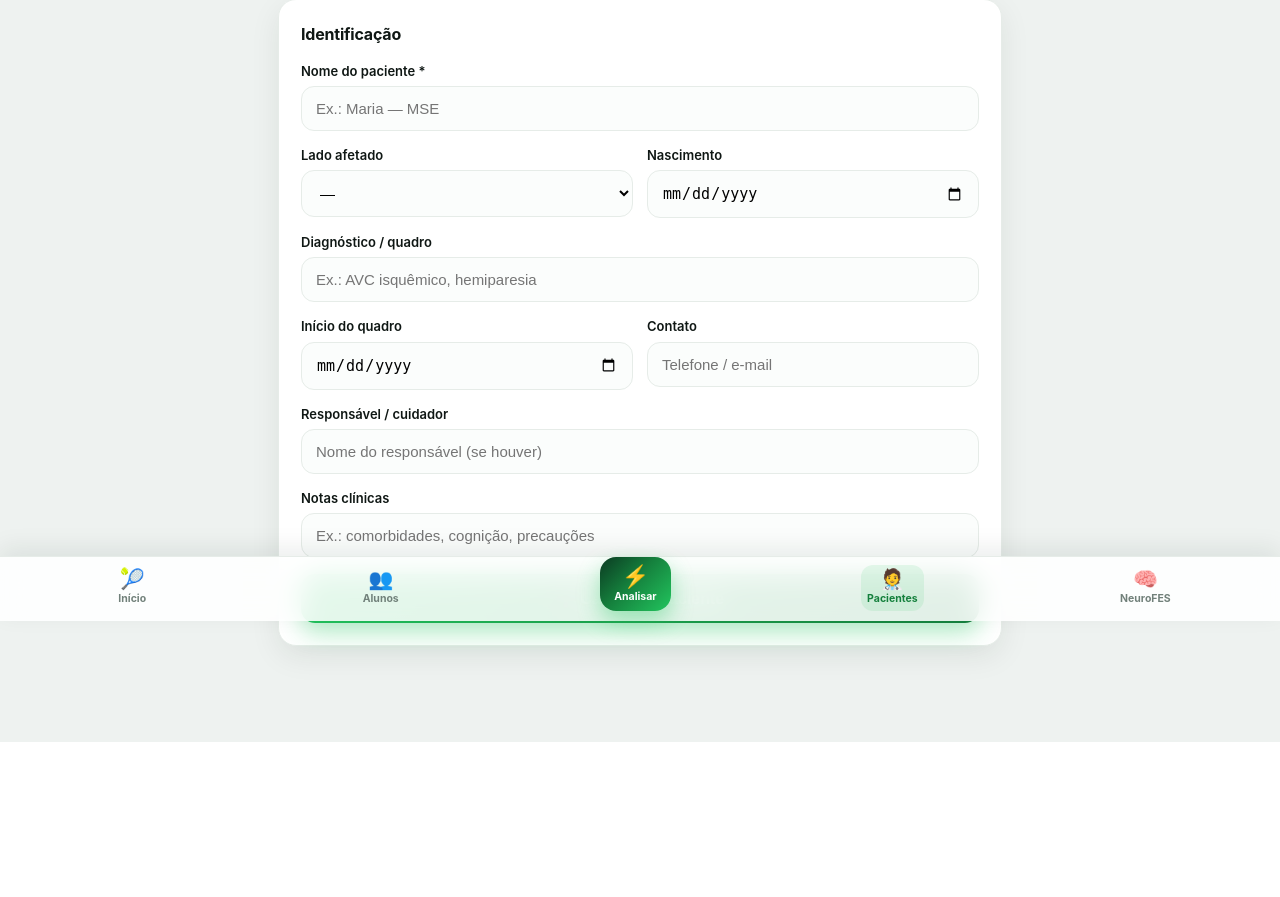
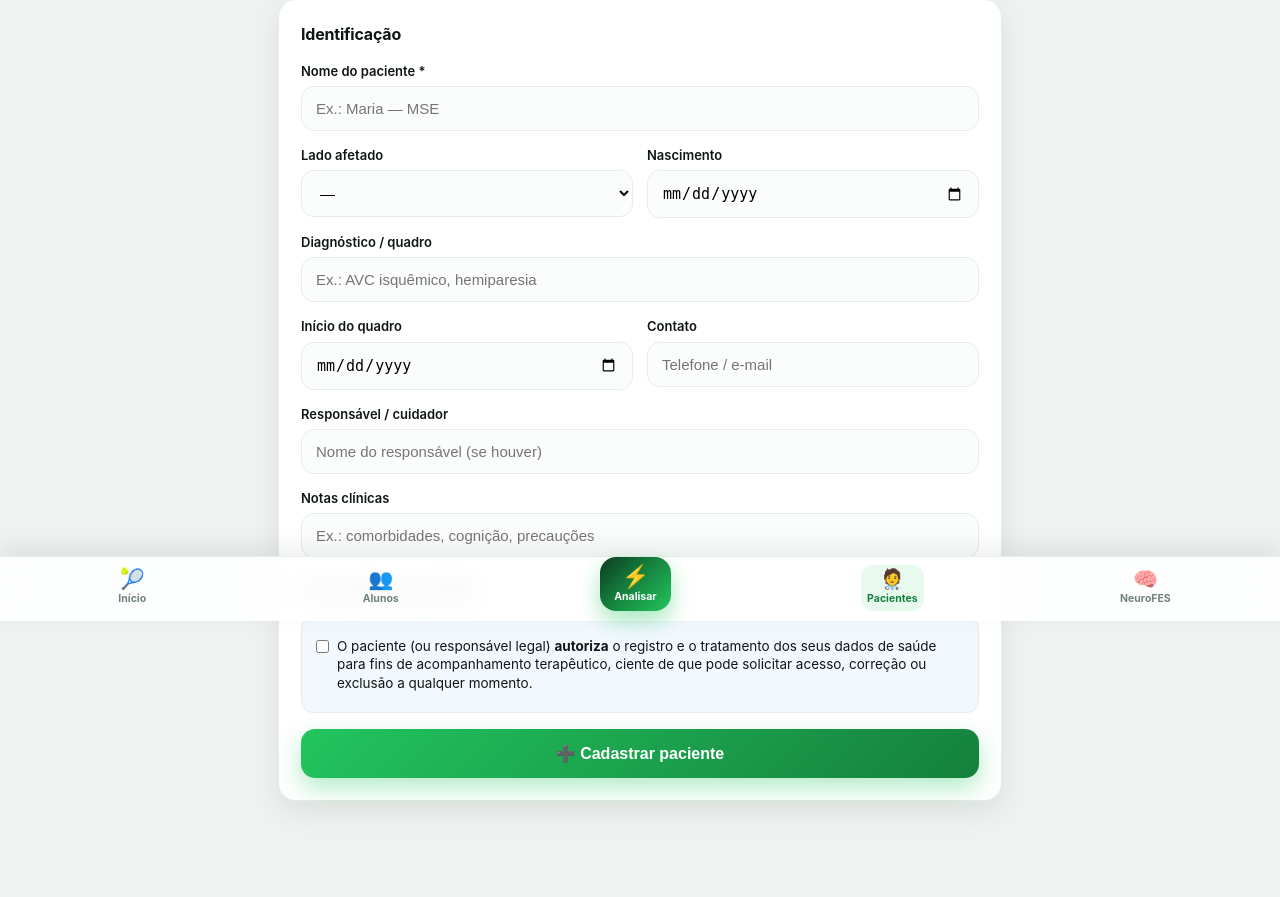
Before and after one commit to viniciusdesimmcees-droid/vc-fisiocoach-gifs, a Flask app: page /pacientes/novo in a window 1280 px wide. Shown: the part 179-1076 px from the top of the page. Before the commit the page ends 921 px from the top, so only its background shows below. Run offline with Flask 3, Linux system fonts and the light colour scheme.

Commit message:
NeuroFES: consentimento LGPD, laudo com dados da ficha e autocompletar paciente
Três melhorias sobre o cadastro de Paciente:

1) Consentimento informado (LGPD): neuro_profiles ganha as colunas
   consentimento + consentimento_data (migração automática). A ficha tem o
   aceite; a data é carimbada na 1ª concessão, mantida em re-saves e limpa se
   revogado. Status exibido na página do paciente.

2) Laudo PDF puxa a ficha: write_neuro_pdf recebe a ficha e imprime no
   cabeçalho diagnóstico · lado afetado · início do quadro, e o status do
   consentimento no rodapé.

3) Autocompletar o nome do paciente: datalist com os pacientes já cadastrados
   no wizard do NeuroFES e na página do treinador EMG — evita duplicar por
   diferença de digitação.

Verificado com o app.py real (cv2 stubado): ciclo de consentimento
(conceder/estável/revogar/reconceder), PDF com cabeçalho da ficha renderizado,
e datalists presentes nas duas telas.

Co-Authored-By: Claude Fable 5 <noreply@anthropic.com>
Claude-Session: https://claude.ai/code/session_011rwwpaYUYQmBVqqrEei58T

```diff
--- a/tennis-serve-analyzer/webapp/app.py
+++ b/tennis-serve-analyzer/webapp/app.py
@@ -1121,7 +1121,8 @@ def neuro_laudo_pdf(patient):
     try:
         reportpro.write_neuro_pdf(
             tmp, patient, sessoes, prog, chart_png,
-            neuro.MODALIDADES, neuro.ESCALAS_NUM)
+            neuro.MODALIDADES, neuro.ESCALAS_NUM,
+            ficha=history.get_neuro_profile(patient))
         with open(tmp, "rb") as f:
             data = f.read()
     finally:
@@ -1149,6 +1150,7 @@ def neuro_excluir_sessao(session_id):
 def neuro_emg():
     return render_template(
         "neuro_emg.html", avaliacao=neuro.AVALIACAO,
+        nomes_pacientes=[p["patient"] for p in history.neuro_patients()],
         paciente=(request.args.get("paciente") or ""))
 
 
--- a/tennis-serve-analyzer/webapp/history.py
+++ b/tennis-serve-analyzer/webapp/history.py
@@ -158,6 +158,12 @@ def init_db() -> None:
                 notas TEXT, created_at TEXT, updated_at TEXT
             )"""
         )
+        # migração: consentimento informado (LGPD) para dado de saúde
+        npcols = {r["name"] for r in c.execute("PRAGMA table_info(neuro_profiles)")}
+        if "consentimento" not in npcols:
+            c.execute("ALTER TABLE neuro_profiles ADD COLUMN consentimento INTEGER DEFAULT 0")
+        if "consentimento_data" not in npcols:
+            c.execute("ALTER TABLE neuro_profiles ADD COLUMN consentimento_data TEXT")
         # configurações do operador (ex.: métricas excluídas da leitura)
         c.execute(
             """CREATE TABLE IF NOT EXISTS settings (
@@ -654,21 +660,30 @@ def save_neuro_profile(patient: str, data: dict) -> None:
         return
     now = datetime.now(timezone.utc).isoformat()
     vals = {k: (data.get(k) or "").strip() for k in _NEURO_PROFILE_FIELDS}
+    consent = 1 if (data.get("consentimento") in ("1", "on", "true", True)) else 0
     with _conn() as c:
-        exists = c.execute("SELECT 1 FROM neuro_profiles WHERE patient = ?",
-                           (patient,)).fetchone()
-        if exists:
-            sets = ", ".join(f"{k} = ?" for k in _NEURO_PROFILE_FIELDS)
+        prev = c.execute("SELECT consentimento, consentimento_data FROM "
+                         "neuro_profiles WHERE patient = ?", (patient,)).fetchone()
+        # carimba a data do consentimento na 1ª vez que é dado; mantém se já existia
+        if consent:
+            consent_data = (prev["consentimento_data"] if (prev and prev["consentimento"]
+                            and prev["consentimento_data"]) else now)
+        else:
+            consent_data = None
+        cols = _NEURO_PROFILE_FIELDS + ("consentimento", "consentimento_data")
+        allvals = [vals[k] for k in _NEURO_PROFILE_FIELDS] + [consent, consent_data]
+        if prev is not None:
+            sets = ", ".join(f"{k} = ?" for k in cols)
             c.execute(
                 f"UPDATE neuro_profiles SET {sets}, updated_at = ? WHERE patient = ?",
-                (*[vals[k] for k in _NEURO_PROFILE_FIELDS], now, patient))
+                (*allvals, now, patient))
         else:
-            cols = ", ".join(_NEURO_PROFILE_FIELDS)
-            ph = ", ".join("?" for _ in _NEURO_PROFILE_FIELDS)
+            colnames = ", ".join(cols)
+            ph = ", ".join("?" for _ in cols)
             c.execute(
-                f"INSERT INTO neuro_profiles (patient, {cols}, created_at, updated_at) "
+                f"INSERT INTO neuro_profiles (patient, {colnames}, created_at, updated_at) "
                 f"VALUES (?, {ph}, ?, ?)",
-                (patient, *[vals[k] for k in _NEURO_PROFILE_FIELDS], now, now))
+                (patient, *allvals, now, now))
     _sync()
 
 
--- a/tennis-serve-analyzer/webapp/reportpro.py
+++ b/tennis-serve-analyzer/webapp/reportpro.py
@@ -921,12 +921,13 @@ def _neuro_header(fig, patient: str, subtitulo: str) -> None:
 
 def write_neuro_pdf(path: str, patient: str, sessoes: list, progressao: dict | None,
                     chart_png: bytes | None, modalidades: dict,
-                    escalas_num: dict) -> None:
+                    escalas_num: dict, ficha: dict | None = None) -> None:
     """Laudo clínico NeuroFES: recomendação atual, evolução e histórico de sessões."""
     from datetime import date
 
     ultima = sessoes[-1] if sessoes else {}
     pr = progressao or {}
+    ficha = ficha or {}
 
     # ---------------- Página 1: síntese + evolução ----------------
     fig = plt.figure(figsize=(8.27, 11.69))
@@ -938,6 +939,20 @@ def write_neuro_pdf(path: str, patient: str, sessoes: list, progressao: dict | N
     mod_atual = modalidades.get(ultima.get("modalidade"), {})
     mod_reco = pr.get("mod_reco_info") or {}
 
+    # linha da ficha clínica (diagnóstico · lado · início do quadro), se houver
+    ficha_partes = []
+    if ficha.get("diagnostico"):
+        ficha_partes.append(_sem_emoji(ficha["diagnostico"]))
+    if ficha.get("lado_afetado"):
+        ficha_partes.append("Lado " + _sem_emoji(ficha["lado_afetado"]))
+    if ficha.get("inicio_quadro"):
+        ficha_partes.append("Inicio " + _sem_emoji(ficha["inicio_quadro"])[:10])
+    y_boxes = 0.845
+    if ficha_partes:
+        fig.text(0.06, 0.888, " · ".join(ficha_partes), fontsize=10,
+                 color="#334155")
+        y_boxes = 0.828
+
     _info_boxes(fig, [
         ("Sessoes registradas", n_sess),
         ("Data do laudo", date.today().strftime("%d/%m/%Y")),
@@ -945,7 +960,7 @@ def write_neuro_pdf(path: str, patient: str, sessoes: list, progressao: dict | N
         ("Tendencia", tend_lbl),
         ("Movimento (ultima)", _sem_emoji(ultima.get("movimento", "-"))),
         ("Objetivo (ultima)", _sem_emoji(ultima.get("objetivo", "-"))),
-    ], y0=0.845)
+    ], y0=y_boxes)
 
     # recomendação de conduta / avanço
     y = 0.60
@@ -1019,10 +1034,17 @@ def write_neuro_pdf(path: str, patient: str, sessoes: list, progressao: dict | N
                                        color="#eef2f0", lw=0.8))
             y -= 0.03
 
+        consent_txt = ""
+        if ficha.get("consentimento"):
+            cd = (ficha.get("consentimento_data") or "")[:10]
+            consent_txt = (" Consentimento (LGPD) registrado"
+                           + (f" em {cd}." if cd else "."))
+        elif ficha:
+            consent_txt = " Consentimento (LGPD): pendente de registro."
         ax_n = fig2.add_axes([0.06, 0.06, 0.88, 0.06]); ax_n.axis("off")
         ax_n.text(0, 1, "Ferramenta de apoio a decisao clinica baseada em evidencia. "
                   "Nao e dispositivo medico e nao substitui a avaliacao e a supervisao "
-                  "presencial de fisioterapeuta ou profissional habilitado.",
+                  "presencial de fisioterapeuta ou profissional habilitado." + consent_txt,
                   fontsize=8, color="#94a3b8", va="top", transform=ax_n.transAxes,
                   wrap=True, linespacing=1.4)
         _signature(fig2)
--- a/tennis-serve-analyzer/webapp/templates/neuro_paciente.html
+++ b/tennis-serve-analyzer/webapp/templates/neuro_paciente.html
@@ -38,6 +38,11 @@
         {% if ficha.responsavel %}<tr><th>Responsável</th><td>{{ ficha.responsavel }}</td></tr>{% endif %}
         {% if ficha.contato %}<tr><th>Contato</th><td>{{ ficha.contato }}</td></tr>{% endif %}
         {% if ficha.notas %}<tr><th>Notas</th><td>{{ ficha.notas }}</td></tr>{% endif %}
+        <tr><th>Consentimento (LGPD)</th><td>
+          {% if ficha.consentimento %}✅ Autorizado{% if ficha.consentimento_data %}
+            em {{ ficha.consentimento_data[:10] }}{% endif %}
+          {% else %}<span style="color:#dc2626">⚠️ Pendente</span>{% endif %}
+        </td></tr>
       </table>
       {% else %}
       <p class="note">Sem ficha ainda. <a href="{{ url_for('paciente_ficha', patient=patient) }}">Cadastrar dados clínicos →</a></p>
--- a/tennis-serve-analyzer/webapp/templates/paciente_ficha.html
+++ b/tennis-serve-analyzer/webapp/templates/paciente_ficha.html
@@ -72,6 +72,22 @@
       <input type="text" name="notas" placeholder="Ex.: comorbidades, cognição, precauções"
              value="{{ ficha.get('notas') or '' }}">
 
+      <h2 style="margin-top:20px">Consentimento (LGPD)</h2>
+      <div class="proto-do" style="background:rgba(59,130,246,.06)">
+        <label class="check-row">
+          <input type="checkbox" name="consentimento" value="1"
+                 {{ 'checked' if ficha.get('consentimento') }}>
+          <span>O paciente (ou responsável legal) <b>autoriza</b> o registro e o
+          tratamento dos seus dados de saúde para fins de acompanhamento
+          terapêutico, ciente de que pode solicitar acesso, correção ou exclusão
+          a qualquer momento.</span>
+        </label>
+        {% if ficha.get('consentimento') and ficha.get('consentimento_data') %}
+        <p class="hint" style="margin-top:6px">✓ Consentimento registrado em
+          {{ ficha.get('consentimento_data')[:10] }}.</p>
+        {% endif %}
+      </div>
+
       <button type="submit" style="margin-top:16px">{{ '➕ Cadastrar paciente' if novo else '💾 Salvar ficha' }}</button>
     </form>
 
```
Also changed, not shown: tennis-serve-analyzer/webapp/templates/neuro.html (+9 -1 lines), tennis-serve-analyzer/webapp/templates/neuro_emg.html (+7 -1 lines).
